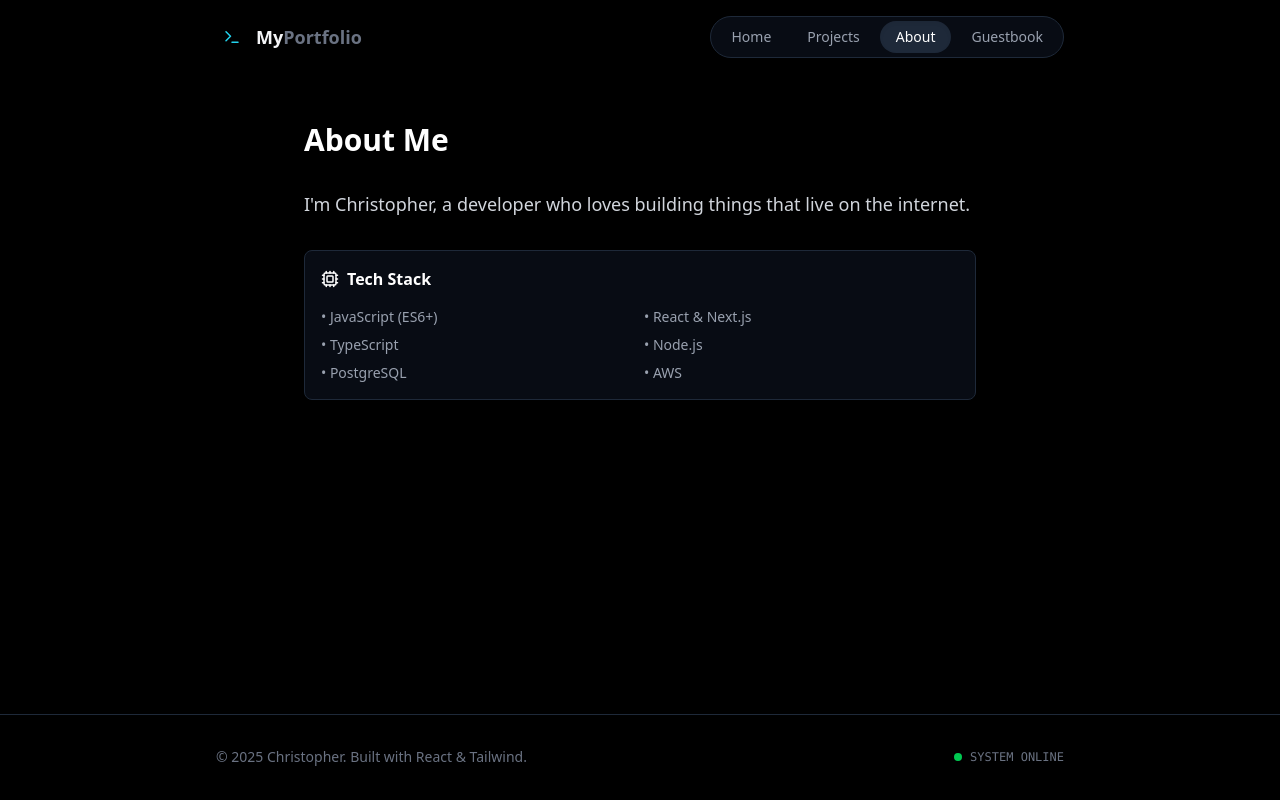
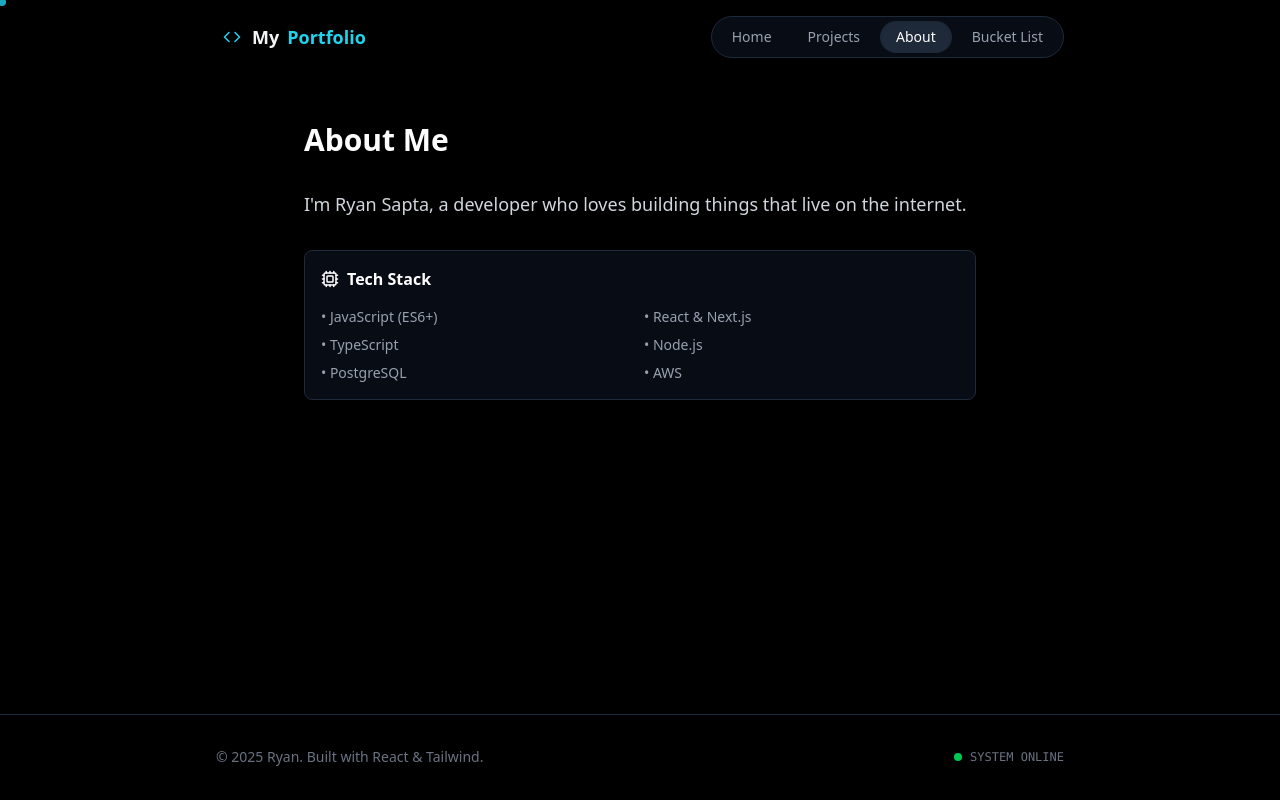
Before and after one commit to ryanvp10/web-porto, a React (Vite) app: page / in a window 1280 px wide. Both pictures are taken after a click on the button "About". Built offline with nearby package versions, Linux system fonts and the light colour scheme.

Commit message:
Add animation cursor
Cursor animation

```diff
--- a/package.json
+++ b/package.json
@@ -11,6 +11,7 @@
   },
   "dependencies": {
     "@tailwindcss/vite": "^4.1.17",
+    "framer-motion": "^12.23.24",
     "lucide-react": "^0.554.0",
     "react": "^19.2.0",
     "react-dom": "^19.2.0"
--- a/src/App.jsx
+++ b/src/App.jsx
@@ -11,13 +11,14 @@ import GlowCard from './components/ui/glow-card';
 
 // Data
 import { PROJECTS } from './data/content';
+import CustomCursor from './components/ui/custom-cursor';
 
 const App = () => {
   const [activeTab, setActiveTab] = useState('home');
 
   return (
-    <div className="min-h-screen bg-black font-sans text-gray-200 selection:bg-primary-500/30 selection:text-primary-200 overflow-x-hidden">
-
+    <div className="min-h-screen bg-black font-sans text-gray-200 selection:bg-primary-500/30 selection:text-primary-200 overflow-x-hidden cursor-default">
+      <CustomCursor />
       <div className="fixed inset-0 -z-10 h-full w-full bg-black">
         <div className="absolute inset-0 bg-[linear-gradient(to_right,#80808012_1px,transparent_1px),linear-gradient(to_bottom,#80808012_1px,transparent_1px)] bg-[size:24px_24px]"></div>
         <div className="absolute inset-0 bg-linear-to-tr from-black via-black/90 to-transparent"></div>
@@ -61,7 +62,7 @@ const App = () => {
             <h1 className="text-3xl font-bold text-white mb-8">About Me</h1>
             <div className="prose prose-invert prose-gray animate-fade-up text-gray-400">
               <p className="text-lg text-gray-300 mb-6">
-                I'm Christopher, a developer who loves building things that live on the internet.
+                I'm Ryan Sapta, a developer who loves building things that live on the internet.
               </p>
               <div className="my-8 p-4 rounded-lg bg-gray-900/50 border border-gray-800">
                 <h3 className="text-white font-semibold mb-4 flex items-center gap-2"><Cpu size={18}/> Tech Stack</h3>
@@ -79,7 +80,7 @@ const App = () => {
         )}
 
         {/* You can create a similar component for Guestbook.jsx and import it */}
-        {activeTab === 'guestbook' && (
+        {activeTab === 'bucketlist' && (
           <div className="text-center text-gray-400 py-20">Guestbook Component Here</div>
         )}
 
--- a/src/components/layout/footer.jsx
+++ b/src/components/layout/footer.jsx
@@ -4,7 +4,7 @@ const Footer = () => (
   <footer className="border-t border-gray-800 mt-auto">
     <div className="mx-auto max-w-4xl px-6 py-8 flex flex-col md:flex-row items-center justify-between gap-4">
       <p className="text-sm text-gray-500">
-        © 2025 Christopher. Built with React & Tailwind.
+        © 2025 Ryan. Built with React & Tailwind.
       </p>
       <div className="flex items-center gap-2">
         <span className="relative flex h-2 w-2">
--- a/src/components/layout/navbar.jsx
+++ b/src/components/layout/navbar.jsx
@@ -1,5 +1,5 @@
 import React, { useState, useEffect } from 'react';
-import { Terminal, Menu, X } from 'lucide-react';
+import { Menu, X, Code} from 'lucide-react';
 import { NAV_LINKS } from '../../data/content';
 
 const Navbar = ({ activeTab, setActiveTab }) => {
@@ -20,13 +20,13 @@ const Navbar = ({ activeTab, setActiveTab }) => {
     >
       <div className="mx-auto flex max-w-4xl items-center justify-between px-6 py-4">
         <div
-          className="group flex cursor-pointer items-center gap-2 text-lg font-bold text-gray-100"
+          className="group flex cursor-pointer items-center gap-1 text-lg font-bold text-gray-100"
           onClick={() => setActiveTab('home')}
         >
-          <div className="relative flex h-8 w-8 items-center justify-center rounded-lg bg-primary-500/20 text-primary-400 transition-transform group-hover:rotate-12">
-             <Terminal size={18} />
+          <div className="relative flex h-8 w-8 items-center justify-center rounded-lg bg-primary-500/20 text-primary-400 transition-transform group-hover:scale-110">
+             <Code size={18} />
           </div>
-          <span>My<span className="text-gray-500">Portfolio</span></span>
+          <span>My<span className="pl-2 text-primary-400">Portfolio</span></span>
         </div>
 
         <div className="hidden md:flex space-x-1 rounded-full border border-gray-800 bg-gray-900/50 p-1 backdrop-blur-sm">
--- a/src/components/sections/featured-projects.jsx
+++ b/src/components/sections/featured-projects.jsx
@@ -1,5 +1,5 @@
 import React from 'react';
-import { Code, ArrowUpRight } from 'lucide-react';
+import { FolderRoot, ArrowUpRight} from 'lucide-react';
 import GlowCard from '../ui/glow-card.jsx';
 import { PROJECTS } from '../../data/content';
 
@@ -7,7 +7,7 @@ const FeaturedProjects = () => (
   <div className="space-y-8">
     <div className="flex items-center justify-between animate-fade-in">
       <h2 className="text-2xl font-bold text-gray-100 flex items-center gap-2">
-        <Code className="text-primary-400" size={24}/>
+        <FolderRoot className="text-primary-400" size={24}/>
         Featured Projects
       </h2>
       <a href="#" className="text-sm text-primary-400 hover:text-primary-300 hover:underline underline-offset-4">
--- /dev/null
+++ b/src/components/ui/custom-cursor.jsx
@@ -0,0 +1,42 @@
+import React, { useEffect } from 'react';
+import { motion, useMotionValue, useSpring } from 'framer-motion';
+
+const CustomCursor = () => {
+  // Track mouse position
+  const mouseX = useMotionValue(0);
+  const mouseY = useMotionValue(0);
+
+  // Smooth out the movement using a spring
+  // These options control the 'liquid' feel: higher damping/stiffness means tighter following.
+  const smoothOptions = { damping: 25, stiffness: 350, mass: 0.5 };
+  const smoothX = useSpring(mouseX, smoothOptions);
+  const smoothY = useSpring(mouseY, smoothOptions);
+
+  useEffect(() => {
+    const manageMouseMove = (e) => {
+      // Set mouse position immediately
+      mouseX.set(e.clientX);
+      mouseY.set(e.clientY);
+    };
+
+    // Attach listener to the window
+    window.addEventListener("mousemove", manageMouseMove);
+    return () => window.removeEventListener("mousemove", manageMouseMove);
+  }, [mouseX, mouseY]);
+
+  return (
+    <motion.div
+      style={{
+        left: smoothX, // Use smooth, sprung X
+        top: smoothY,   // Use smooth, sprung Y
+        // Translate by half its width/height to center it perfectly on the mouse coordinates
+        x: -2,
+        y: -2,
+      }}
+      // The cursor is 20x20px, a bright yellow, and uses no blend mode.
+      className="fixed w-2 h-2 bg-[#22d3ee] rounded-full pointer-events-none z-9999 opacity-80"
+    />
+  );
+};
+
+export default CustomCursor;
--- a/src/data/content.js
+++ b/src/data/content.js
@@ -2,7 +2,7 @@ export const NAV_LINKS = [
   { label: 'Home', id: 'home' },
   { label: 'Projects', id: 'projects' },
   { label: 'About', id: 'about' },
-  { label: 'Guestbook', id: 'guestbook' },
+  { label: 'Bucket List', id: 'bucketlist' },
 ];
 
 export const PROJECTS = [
```
Also changed, not shown: src/components/sections/bucketlist.jsx (added), src/components/sections/guestbook.jsx (deleted), 1 other file (tests, documents, lock files or other folders).
